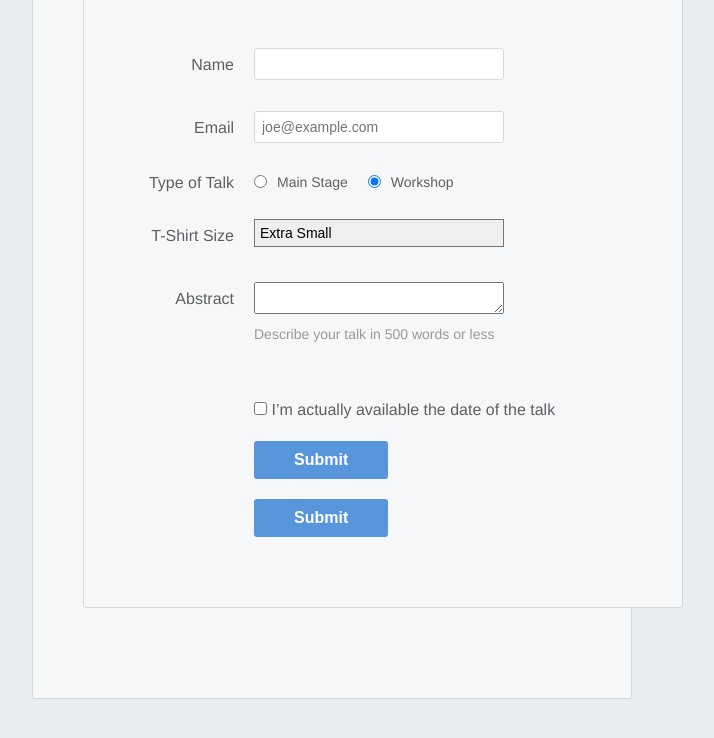
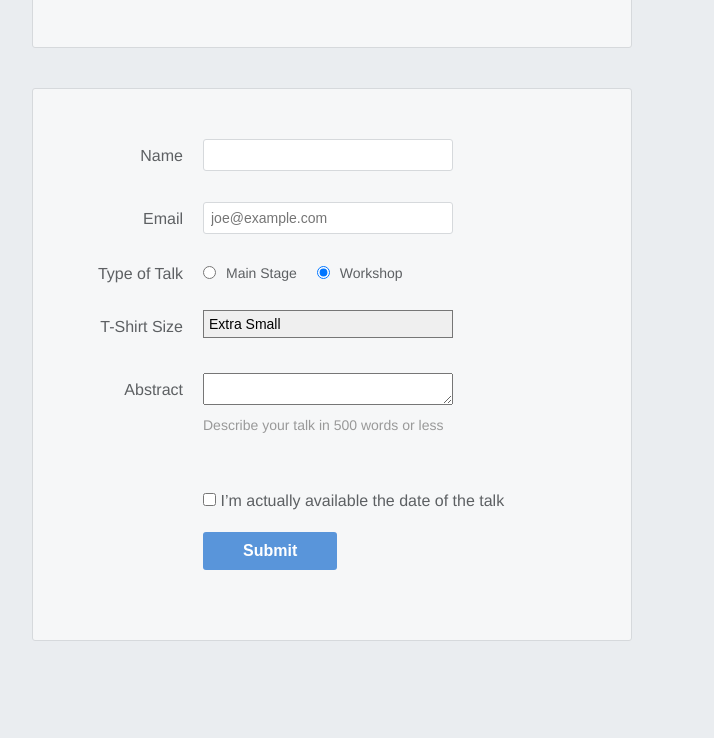
Before and after one commit to bigyank/bigyank.github.io, a plain HTML site: page simpleform/index.html in a window 1280 px wide. Shown: the part 174-912 px from the top of the page, without its empty margins (308-1022 px from the left). After the commit the page ends 855 px from the top, so only its background shows below. Drawn offline with Linux system fonts and the light colour scheme.

Commit message:
form fixed

```diff
--- a/simpleform/index.html
+++ b/simpleform/index.html
@@ -9,11 +9,13 @@
     <header class="speaker-form-header">
       <h1>Speaker Submission</h1>
       <p><em>Want to speak at our fake conference? Fill out this form.</em></p>
+    </header>
     <form action="" method="get" class="speaker-form">
       <div class="form-row">
         <label for="full-name">Name</label>
         <input id="full-name" name="full-name" type="text" />
       </div>
+
       <div class="form-row">
         <label for="email">Email</label>
         <input
@@ -53,9 +55,7 @@
       <div class="form-row">
         <label for="abstract">Abstract</label>
         <textarea id="abstract" name="abstract"></textarea>
-          <div class="instructions">
-            Describe your talk in 500 words or less
-          </div>
+        <div class="instructions">Describe your talk in 500 words or less</div>
       </div>
       <div class="form-row">
         <label class="checkbox-label" for="available">
@@ -71,10 +71,6 @@
       <div class="form-row">
         <button>Submit</button>
       </div>
-        <div class="form-row">
-          <button>Submit</button>
-        </div>
     </form>
-    </header>
   </body>
 </html>
--- a/simpleform/styles.css
+++ b/simpleform/styles.css
@@ -22,7 +22,6 @@ body {
   border: 1px solid #d6d9dc;
   border-radius: 3px;
 
-  width: 80%;
   margin: 40px 0;
   padding: 50px;
 }
```
Lines whose indentation alone changed are shown as unchanged.
